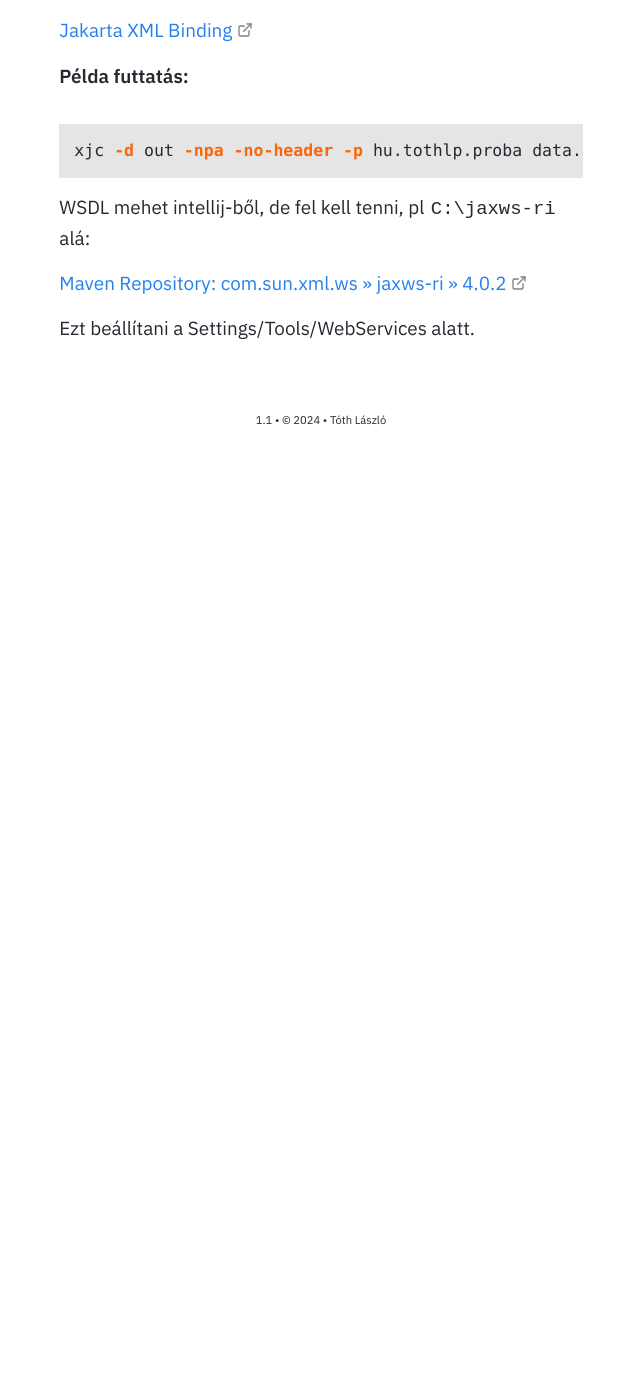
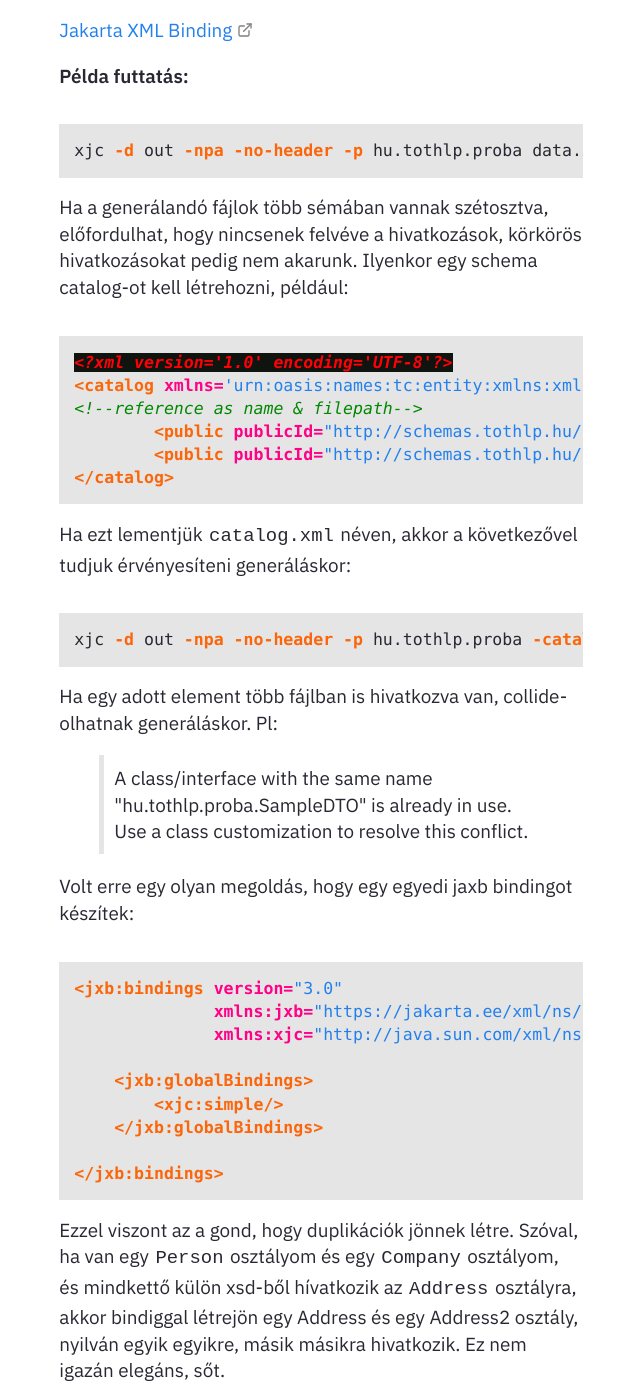
Before and after one commit to tothlp/garden, a Jekyll site: the page built from _notes/Public/java-dto-generalas.md, in a window 1280 px wide and 1400 px high, scrolled down 441 px. Shown: the whole window, without its empty margins (319-959 px from the left). Built offline with Jekyll 4.4.1, drawn with Linux system fonts in a browser that asks for light colours; before the commit the page ends 910 px from its top, so only the background shows below that; some of the changed text lies outside the part shown.

Commit message:
update java-dto-generalas

````diff
--- a/_notes/Public/java-dto-generalas.md
+++ b/_notes/Public/java-dto-generalas.md
@@ -18,6 +18,51 @@ Fel kell hozzá tenni a jaxb-t, JDK 11 óta nem része a JDK-nak.
 xjc -d out -npa -no-header -p hu.tothlp.proba data.xsd
 ```
 
+Ha a generálandó fájlok több sémában vannak szétosztva, előfordulhat, hogy nincsenek felvéve a hivatkozások, körkörös hivatkozásokat pedig nem akarunk. Ilyenkor egy schema catalog-ot kell létrehozni, például:
+
+```xml
+<?xml version='1.0' encoding='UTF-8'?>
+<catalog xmlns='urn:oasis:names:tc:entity:xmlns:xml:catalog' xmlns:xsi='http://www.w3.org/2001/XMLSchema-instance' xsi:schemaLocation='urn:oasis:names:tc:entity:xmlns:xml:catalog Catalog.xsd' prefer="public">
+<!--reference as name & filepath-->
+	<public publicId="http://schemas.tothlp.hu/common" uri="./common.xsd"/>
+	<public publicId="http://schemas.tothlp.hu/base" uri="./invoiceBase.xsd"/>
+</catalog>
+```
+
+Ha ezt lementjük `catalog.xml` néven, akkor a következővel tudjuk érvényesíteni generáláskor:
+
+```bash
+xjc -d out -npa -no-header -p hu.tothlp.proba -catalog catalog.xml data.xsd
+```
+
+Ha egy adott element több fájlban is hivatkozva van, collide-olhatnak generáláskor. Pl:
+>  A class/interface with the same name "hu.tothlp.proba.SampleDTO" is already in use. Use a class customization to resolve this conflict.
+
+Volt erre egy olyan megoldás, hogy egy egyedi jaxb bindingot készítek:
+
+```xml
+<jxb:bindings version="3.0"
+              xmlns:jxb="https://jakarta.ee/xml/ns/jaxb"
+              xmlns:xjc="http://java.sun.com/xml/ns/jaxb/xjc">
+
+    <jxb:globalBindings>
+        <xjc:simple/>
+    </jxb:globalBindings>
+
+</jxb:bindings>
+```
+
+Ezzel viszont az a gond, hogy duplikációk jönnek létre. Szóval, ha van egy `Person` osztályom és egy `Company` osztályom, és mindkettő külön xsd-ből hívatkozik az `Address` osztályra, akkor bindiggal létrejön egy Address és egy Address2 osztály, nyilván egyik egyikre, másik másikra hivatkozik. Ez nem igazán elegáns, sőt.
+
+Egyelőre úgy tudtam megoldani a problémát, hogy feladtam az egyedi package nevet, és a következő paraméterrel generáltattam:
+
+```bash
+xjc -d out -npa -no-header -XautoNameResolution -catalog catalog.xml data.xsd
+```
+
+Ezzel a megoldással minden legenerálódik, ugyanabba a package-be, amit az xsd-ből kitalál az xjc. Legtökéletesebb megoldás nyilván az lenne, ha saját package-embe lehetne generálni, viszont ahhoz vszg. egy binding-ot kellene létrehozni, amiben minden egyes ütközésre megadjuk, hogy a 2 generálandó osztályból melyik legyen használva.
+
+
 WSDL mehet intellij-ből, de fel kell tenni, pl `C:\jaxws-ri` alá:
 
 [Maven Repository: com.sun.xml.ws » jaxws-ri » 4.0.2](https://mvnrepository.com/artifact/com.sun.xml.ws/jaxws-ri/4.0.2)
````
